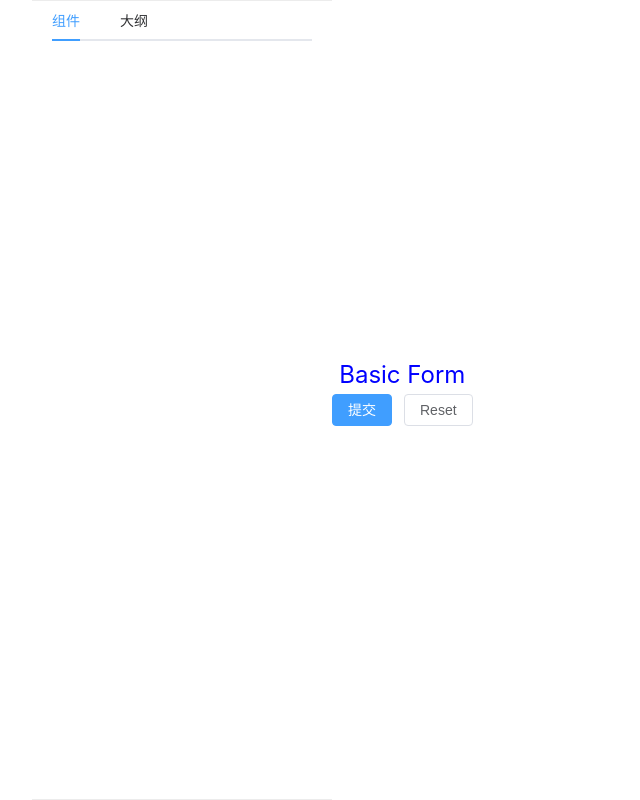
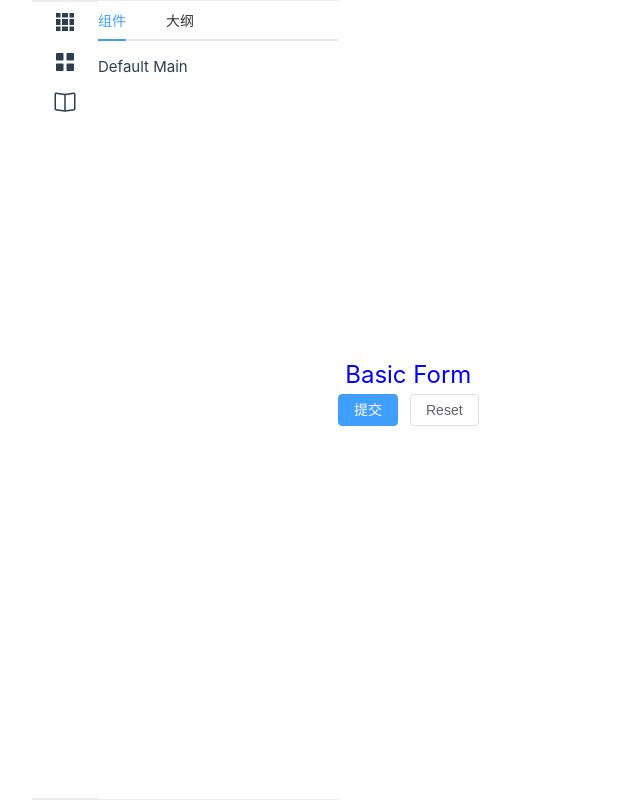
Before and after one commit to Wnnk/dunamicForm, a Vue app: page / in a window 1280 px wide. Shown: the whole page, without its empty margins (0-640 px from the left). Built offline with nearby package versions, Linux system fonts and the light colour scheme; the HTML template or start-up script is replaced by a standard one.

Commit message:
<feat> menu布局

```diff
--- a/package.json
+++ b/package.json
@@ -13,6 +13,7 @@
     "format": "prettier --write src/"
   },
   "dependencies": {
+    "@element-plus/icons-vue": "^2.3.1",
     "axios": "^1.10.0",
     "element-plus": "^2.10.2",
     "lodash": "^4.17.21",
--- a/src/components/Menu/AsideMenu.vue
+++ b/src/components/Menu/AsideMenu.vue
@@ -1,28 +1,27 @@
 <template>
   <div class="menu">
     <el-container>
-      <el-header>
+      <el-aside :style="{ width: '66px' }">
+        <AisdeTooltip />
+      </el-aside>
+      <el-aside :style="{ width: '240px' }">
         <MenuTabs />
-      </el-header>
-      <el-aside></el-aside>
-      <el-main></el-main>
+      </el-aside>
     </el-container>
   </div>
 </template>
 
 <script setup lang="ts">
 import { ref, reactive } from 'vue'
-import MenuTabs from './components/MenuTabs.vue'
+import MenuTabs from './components/Tabs/MenuTabs.vue'
+import AisdeTooltip from './components/Aside/AisdeTooltip.vue'
 </script>
 
 <style lang="scss" scoped>
 .menu {
   display: flex;
-  flex-direction: column;
-  align-items: center;
   border-top: 1px solid #ececec;
   border-bottom: 1px solid #ececec;
   min-height: 100vh;
-  max-width: 306px;
 }
 </style>
--- /dev/null
+++ b/src/components/Menu/components/Aside/AisdeTooltip.vue
@@ -0,0 +1,41 @@
+<template>
+  <div class="aisde-tooltip">
+    <div class="aisde-tooltip-item">
+      <el-tooltip effect="dark" content="组件" placement="right">
+        <el-icon :size="24"><Grid /></el-icon>
+      </el-tooltip>
+    </div>
+    <div class="aisde-tooltip-item">
+      <el-tooltip effect="dark" content="组件" placement="right">
+        <el-icon :size="24"><Menu /></el-icon>
+      </el-tooltip>
+    </div>
+    <div class="aisde-tooltip-item">
+      <el-tooltip effect="dark" content="组件" placement="right">
+        <el-icon :size="24"><Reading /></el-icon>
+      </el-tooltip>
+    </div>
+  </div>
+</template>
+
+<script setup lang="ts">
+import { ref, reactive } from 'vue'
+</script>
+
+<style lang="scss" scoped>
+.aisde-tooltip {
+  width: 66px;
+  height: 100%;
+  border-top: 1px solid #ececec;
+  border-bottom: 1px solid #ececec;
+}
+.aisde-tooltip-item {
+  display: flex;
+  width: 100%;
+  align-items: center;
+  justify-content: center;
+  height: 40px;
+  cursor: pointer;
+  box-sizing: border-box;
+}
+</style>
--- /dev/null
+++ b/src/components/Menu/components/Main/DefaultMain.vue
@@ -0,0 +1,9 @@
+<template>
+  <div class="">Default Main</div>
+</template>
+
+<script setup lang="ts">
+import { ref, reactive } from 'vue'
+</script>
+
+<style lang="scss" scoped></style>
--- a/src/components/Menu/components/MenuTabs.vue
+++ b/src/components/Menu/components/Main/OutlineMain.vue
@@ -1,8 +1,5 @@
 <template>
-  <el-tabs>
-    <el-tab-pane label="组件"></el-tab-pane>
-    <el-tab-pane label="大纲"></el-tab-pane>
-  </el-tabs>
+  <div class="">Outline Main</div>
 </template>
 
 <script setup lang="ts">
--- /dev/null
+++ b/src/components/Menu/components/Tabs/MenuTabs.vue
@@ -0,0 +1,14 @@
+<template>
+  <el-tabs>
+    <el-tab-pane label="组件"><DefaultMain /></el-tab-pane>
+    <el-tab-pane label="大纲"><OutlineMain /></el-tab-pane>
+  </el-tabs>
+</template>
+
+<script setup lang="ts">
+import { ref, reactive } from 'vue'
+import DefaultMain from '../Main/DefaultMain.vue'
+import OutlineMain from '../Main/OutlineMain.vue'
+</script>
+
+<style lang="scss" scoped></style>
--- a/src/main.ts
+++ b/src/main.ts
@@ -6,10 +6,15 @@ import ElementPlus from 'element-plus'
 import 'element-plus/dist/index.css'
 import App from './App.vue'
 import router from './router'
+import * as ElementPlusIconsVue from '@element-plus/icons-vue'
 
 const app = createApp(App)
 
 app.use(createPinia())
 app.use(router)
 app.use(ElementPlus)
+for (const [key, component] of Object.entries(ElementPlusIconsVue)) {
+  app.component(key, component)
+}
+
 app.mount('#app')
```
Also changed, not shown: 1 other file (tests, documents, lock files or other folders).
